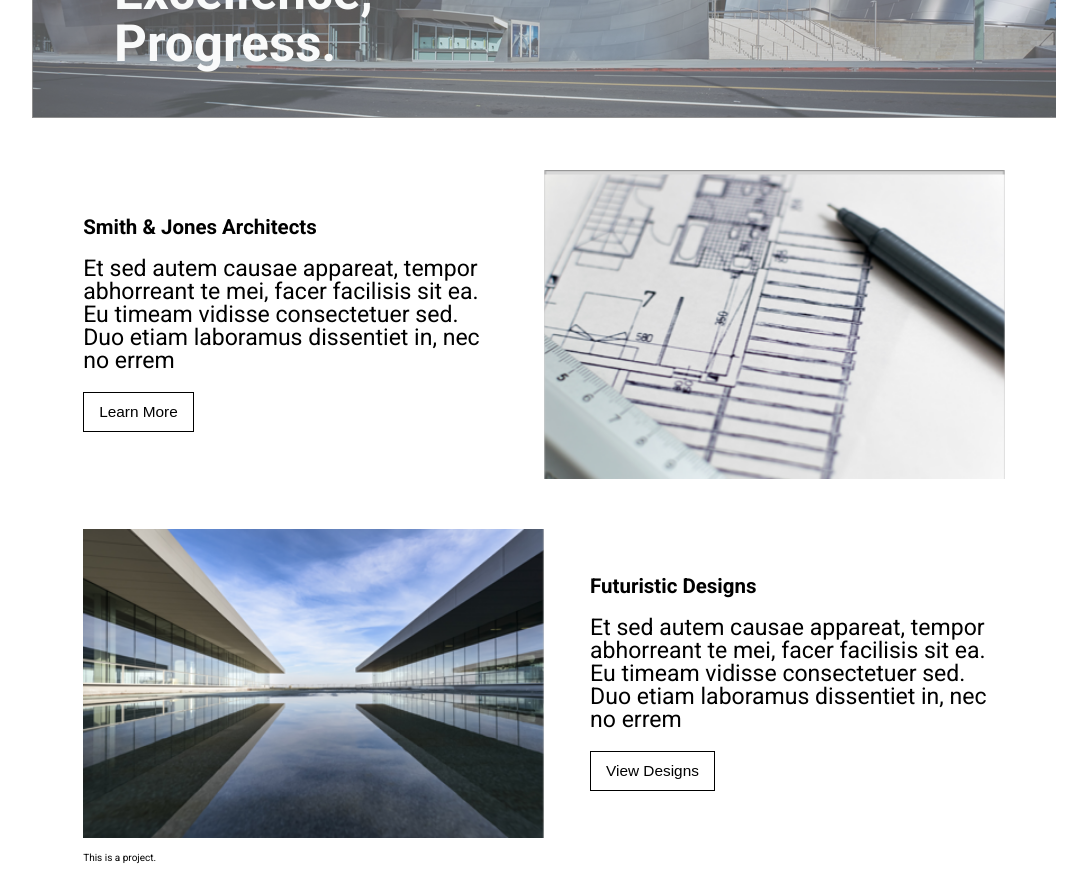
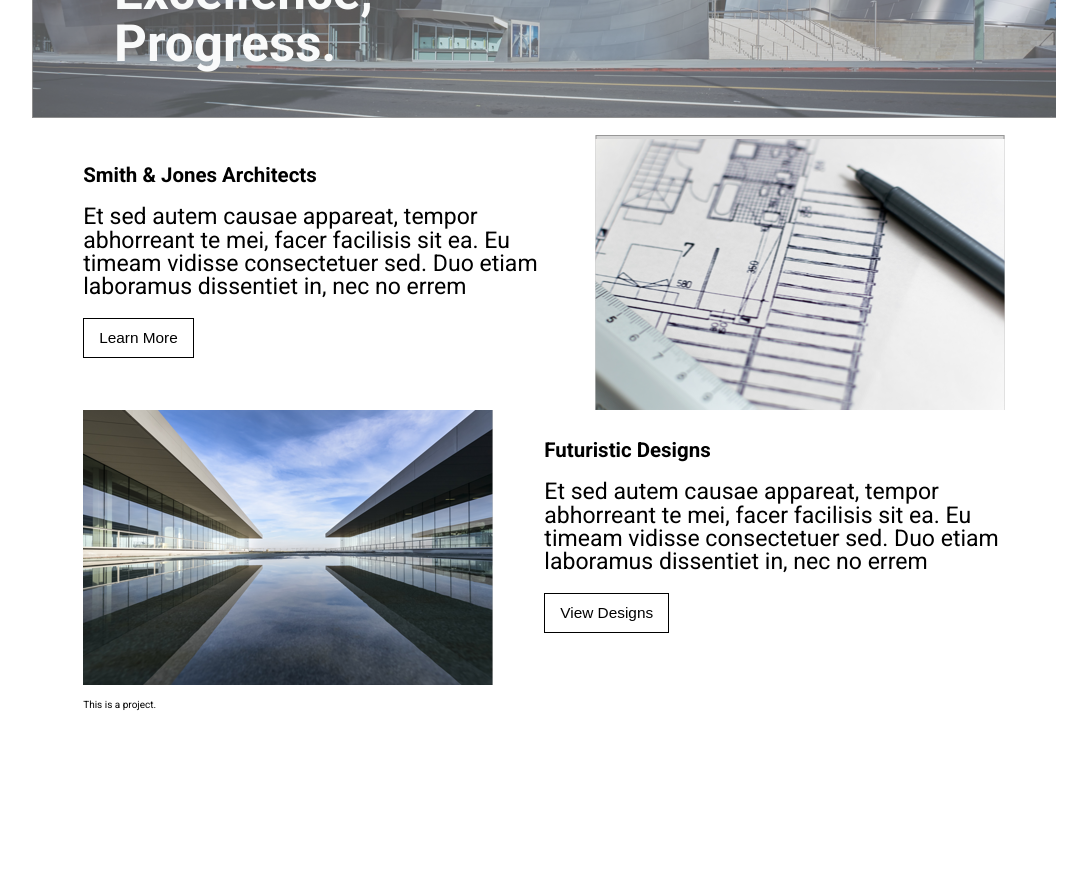
Before and after one commit to RaneWallin/sj-react, a React (Create React App) app: page / in a window 1280 px wide. Shown: the part 480-1358 px from the top of the page, without its empty margins (96-1183 px from the left). After the commit the page ends 1205 px from the top, so only its background shows below. Built offline with nearby package versions, Linux system fonts and the light colour scheme.

Commit message:
refactored card component to be more modular

```diff
--- a/src/components/card.js
+++ b/src/components/card.js
@@ -1,19 +1,28 @@
-import React, { Component } from "react";
-import "../styles/card.scss";
+import React from "react";
 
-class Card extends Component {
-  render() {
-    return (
-      <div className="card" style={this.props.customStyles}>
-        <img
-          className="card-image"
-          alt={this.props.imageDescription}
-          src={`${this.props.cardImageUrl}`}
-        />
-        <div className="card-content">{this.props.children}</div>
+const Card = ({
+  children,
+  imageStyles,
+  imageDescription,
+  cardImageUrl,
+  cardStyles,
+  headline,
+  headlineStyles,
+  contentStyles
+}) => {
+  return (
+    <div className="card" style={cardStyles}>
+      <img
+        className="card-image"
+        style={imageStyles}
+        alt={imageDescription}
+        src={`${cardImageUrl}`}
+      />
+      <div style={contentStyles} className="card-content">
+        {children}
       </div>
-    );
-  }
-}
+    </div>
+  );
+};
 
 export default Card;
--- /dev/null
+++ b/src/components/intro-card.js
@@ -0,0 +1,24 @@
+import React from "react";
+import Card from "./card";
+
+const IntroCard = ({ children, imageUrl, imageDescription, flexDirection }) => {
+  return (
+    <Card
+      cardStyles={cardStyles(flexDirection)}
+      cardImageUrl={imageUrl}
+      imageDescription="A thing"
+    >
+      {children}
+    </Card>
+  );
+};
+
+// styles
+const cardStyles = flexDirection => {
+  return {
+    display: "flex",
+    flexDirection: `${flexDirection}`
+  };
+};
+
+export default IntroCard;
--- a/src/pages/home.js
+++ b/src/pages/home.js
@@ -8,7 +8,7 @@ import PageHolder from "../components/page-holder";
 import Navigation from "../components/navigation";
 import Header from "../components/header";
 import CardHolder from "../components/card-holder";
-import Card from "../components/card";
+import IntroCard from "../components/intro-card";
 import Project from "../components/project";
 
 // image imports
@@ -28,13 +28,9 @@ class Home extends Component {
             headline="Integrity,<br /> Excellence,<br /> Progress."
           />
           <CardHolder>
-            <Card
-              className="home-card"
-              customStyles={{
-                flexDirection: "row-reverse",
-                margin: `${cardMargin}`
-              }}
-              cardImageUrl={homeImage1}
+            <IntroCard
+              flexDirection="row-reverse"
+              imageUrl={homeImage1}
               imageDescription="A thing"
             >
               <div className="intro-text left-text">
@@ -46,11 +42,11 @@ class Home extends Component {
                 </p>
                 <button id="learn-more">Learn More</button>
               </div>
-            </Card>
-            <Card
-              className="home-card"
-              customerStyles={{ flexDirection: "row", margin: `${cardMargin}` }}
-              cardImageUrl={homeImage2}
+            </IntroCard>
+
+            <IntroCard
+              flexDirection="row"
+              imageUrl={homeImage2}
               imageDescription="Another thing"
             >
               <div className="intro-text right-text">
@@ -62,7 +58,7 @@ class Home extends Component {
                 </p>
                 <button id="view-designs">View Designs</button>
               </div>
-            </Card>
+            </IntroCard>
           </CardHolder>
           <CardHolder>
             <Project />
```
